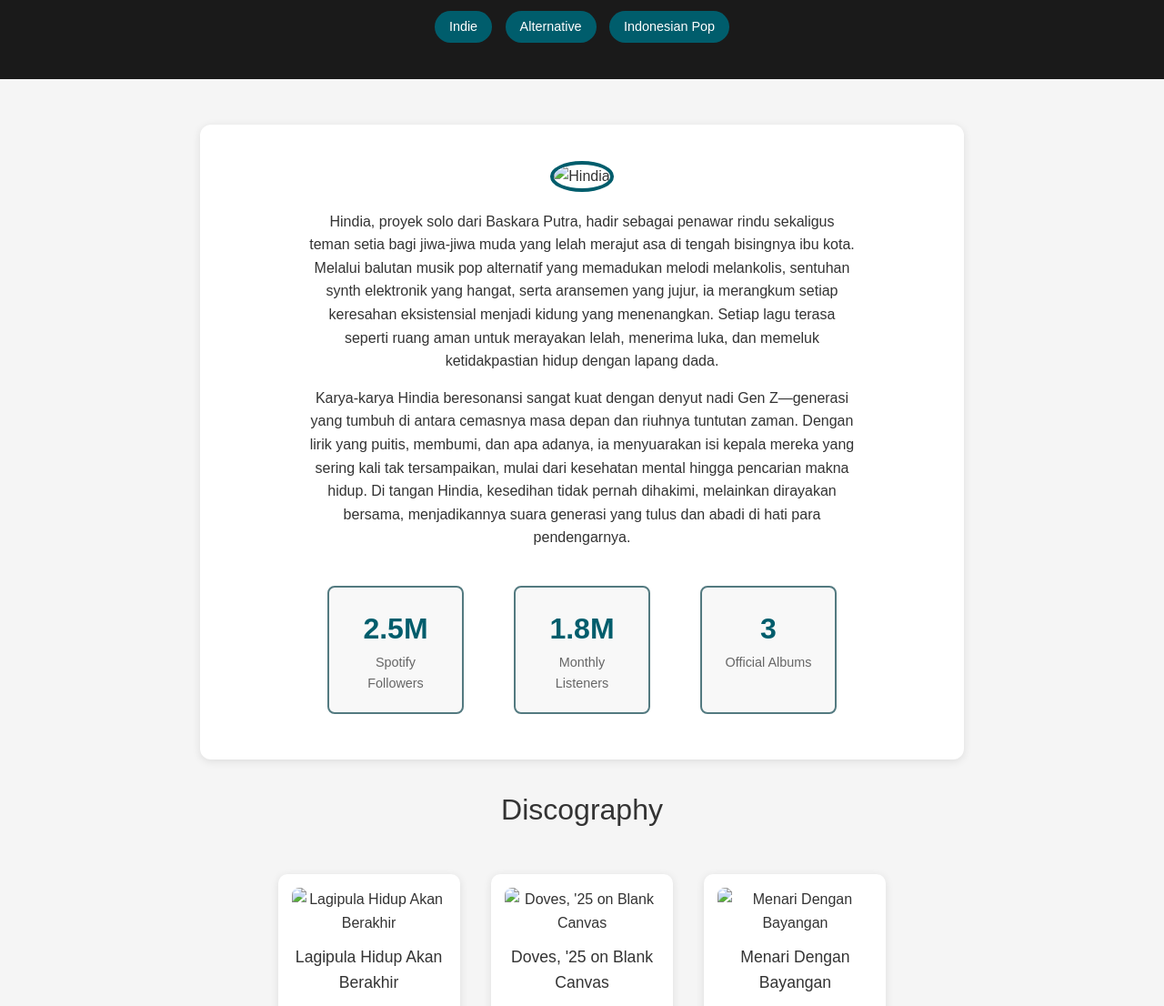
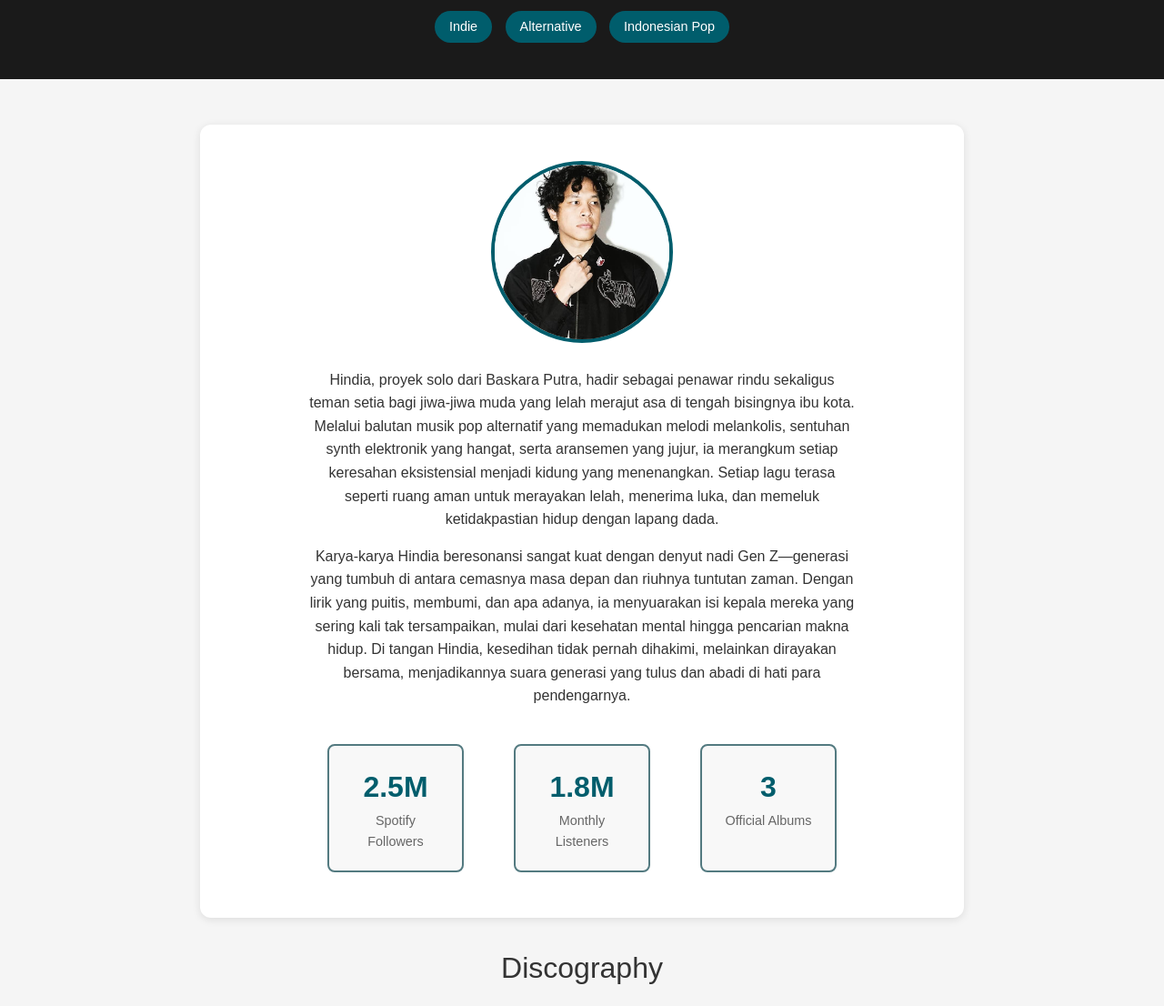
Before and after one commit to ekrilsumar-dev/itw2026-263040073, a plain HTML site: page wpubelajarweb/12-studi-kasus-2/index.html in a window 1280 px wide. Shown: the part 107-1213 px from the top of the page at 91% size. Drawn offline with Linux system fonts and the light colour scheme; a web font is replaced by a local one.

```diff
--- a/wpubelajarweb/12-studi-kasus-2/index.html
+++ b/wpubelajarweb/12-studi-kasus-2/index.html
@@ -18,7 +18,7 @@
 </header>
 <main>
    <section class="profile-card">
-    <img src="assets/images/hindia.jpg" alt="Hindia" class="artist-image">
+    <img src="assets/images/hindia.jpeg" alt="Hindia" class="artist-image">
 <div class="bio">
 <p>Hindia, proyek solo dari Baskara Putra, hadir sebagai penawar rindu sekaligus teman setia bagi jiwa-jiwa muda yang lelah merajut asa di tengah bisingnya ibu kota. Melalui balutan musik pop alternatif yang memadukan melodi melankolis, sentuhan synth elektronik yang hangat, serta aransemen yang jujur, ia merangkum setiap keresahan eksistensial menjadi kidung yang menenangkan. Setiap lagu terasa seperti ruang aman untuk merayakan lelah, menerima luka, dan memeluk ketidakpastian hidup dengan lapang dada.</p>
 <p>Karya-karya Hindia beresonansi sangat kuat dengan denyut nadi Gen Z—generasi yang tumbuh di antara cemasnya masa depan dan riuhnya tuntutan zaman. Dengan lirik yang puitis, membumi, dan apa adanya, ia menyuarakan isi kepala mereka yang sering kali tak tersampaikan, mulai dari kesehatan mental hingga pencarian makna hidup. Di tangan Hindia, kesedihan tidak pernah dihakimi, melainkan dirayakan bersama, menjadikannya suara generasi yang tulus dan abadi di hati para pendengarnya.</p>
@@ -44,7 +44,7 @@
   <h2>Discography</h2>
   <div class="album-list">
     <article class="album-card">
-      <img src="assets/images/lagipula hidup akan berakhir 2023.jpg"
+      <img src="assets/images/lagi pulah hidup.jpeg"
            alt="Lagipula Hidup Akan Berakhir">
       <h3>Lagipula Hidup Akan Berakhir</h3>
       <p><time datetime="2023">2023</time></p>
@@ -52,7 +52,7 @@
     </article>
 
     <article class="album-card">
-      <img src="assets/images/doves 25 on blank canvas 2025.jpg"
+      <img src="assets/images/doves25.jpeg"
            alt="Doves, '25 on Blank Canvas">
       <h3>Doves, '25 on Blank Canvas</h3>
       <p><time datetime="2025">2025</time></p>
@@ -60,7 +60,7 @@
     </article>
 
     <article class="album-card">
-      <img src="assets/images/menari dengan bayangan 2019.jpg"
+      <img src="assets/images/menari dengan bayangan.jpeg"
            alt="Menari Dengan Bayangan">
       <h3>Menari Dengan Bayangan</h3>
       <p><time datetime="2019">2019</time></p>
```
Also changed, not shown: wpubelajarweb/12-studi-kasus-2/assets/images/doves25.jpeg (renamed from wpubelajarweb/12-studi-kasus-2/assets/images/WhatsApp Image 2026-11-14 at 20.41.44 (3).jpeg), wpubelajarweb/12-studi-kasus-2/assets/images/hindia.jpeg (renamed from wpubelajarweb/12-studi-kasus-2/assets/images/WhatsApp Image 2026-11-14 at 20.41.44.jpeg), wpubelajarweb/12-studi-kasus-2/assets/images/lagi pulah hidup.jpeg (renamed from wpubelajarweb/12-studi-kasus-2/assets/images/WhatsApp Image 2026-11-14 at 20.41.44 (1).jpeg), wpubelajarweb/12-studi-kasus-2/assets/images/menari dengan bayangan.jpeg (renamed from wpubelajarweb/12-studi-kasus-2/assets/images/WhatsApp Image 2026-11-14 at 20.41.44 (2).jpeg).
